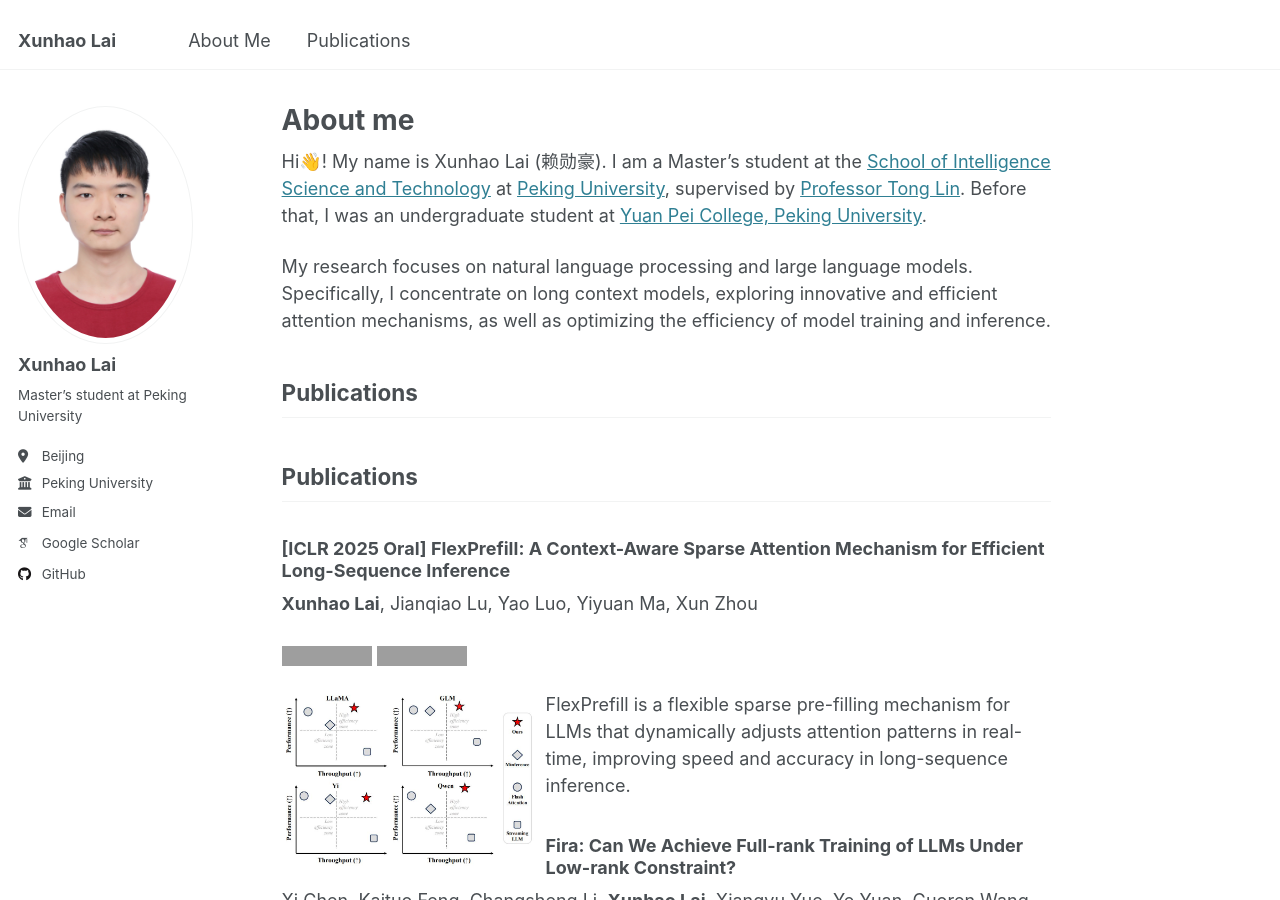
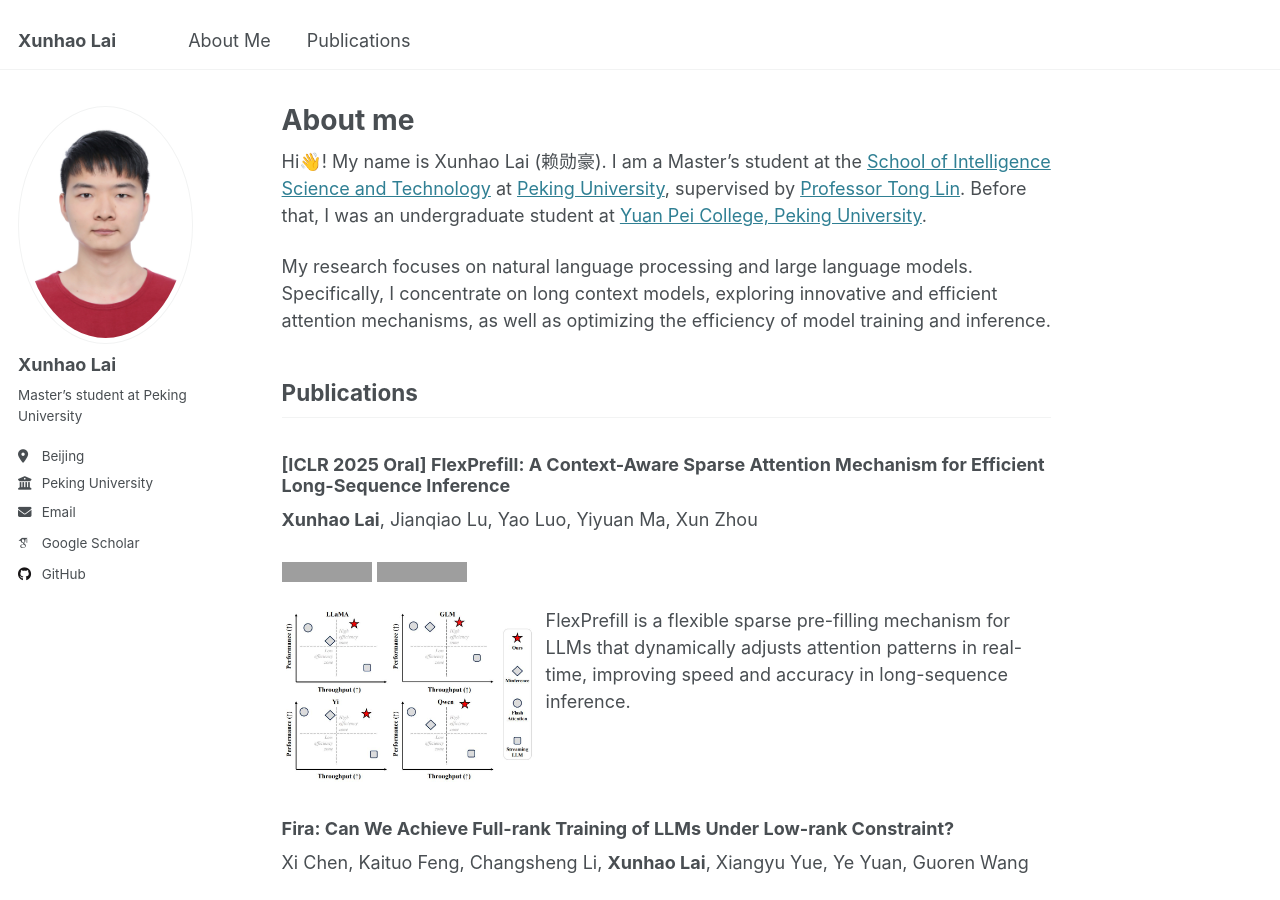
Before and after one commit to XunhaoLai/XunhaoLai.github.io, a Jekyll site: the page built from _pages/about.md, in a window 1280 px wide and 900 px high. Built offline with Jekyll 4.4.1, drawn with Linux system fonts in a browser that asks for light colours; some web fonts are replaced; grey boxes are pictures that could not be loaded.

Commit message:
overflow

```diff
--- a/_pages/about.md
+++ b/_pages/about.md
@@ -13,8 +13,6 @@ My research focuses on natural language processing and large language models. Sp
 
 ## Publications
 
-## Publications
-
 ### [ICLR 2025 Oral] FlexPrefill: A Context-Aware Sparse Attention Mechanism for Efficient Long-Sequence Inference
 
 **Xunhao Lai**, Jianqiao Lu, Yao Luo, Yiyuan Ma, Xun Zhou
@@ -22,7 +20,7 @@ My research focuses on natural language processing and large language models. Sp
 [![arxiv](https://img.shields.io/badge/arXiv-2502.20766-b31b1b.svg?style=flat-square)](https://arxiv.org/abs/2502.20766)
 [![GitHub](https://img.shields.io/badge/-GitHub-black?logo=github&style=flat-square)](https://github.com/bytedance/FlexPrefill)
 
-<div style="margin-bottom: 20px;">
+<div style="margin-bottom: 20px; overflow: hidden;">
 <img src="/images/about_flexprefill.jpg" alt="FlexPrefill" style="float: left; width: 33%; margin-right: 10px;">
 <p>FlexPrefill is a flexible sparse pre-filling mechanism for LLMs that dynamically adjusts attention patterns in real-time, improving speed and accuracy in long-sequence inference.</p>
 </div>
@@ -34,7 +32,7 @@ Xi Chen, Kaituo Feng, Changsheng Li, **Xunhao Lai**, Xiangyu Yue, Ye Yuan, Guore
 [![arxiv](https://img.shields.io/badge/arXiv-2410.01623-b31b1b.svg?style=flat-square)](https://arxiv.org/abs/2410.01623)
 [![GitHub](https://img.shields.io/badge/-GitHub-black?logo=github&style=flat-square)](https://github.com/xichen-fy/Fira)
 
-<div style="margin-bottom: 20px;">
+<div style="margin-bottom: 20px; overflow: hidden;">
 <img src="/images/about_fira.jpg" alt="Fira" style="float: left; width: 33%; margin-right: 10px;">
 <p>Fira is a new training framework for LLMs that achieves full-rank training performance while maintaining low-rank memory efficiency in both pre-training and fine-tuning.</p>
 </div>
```
